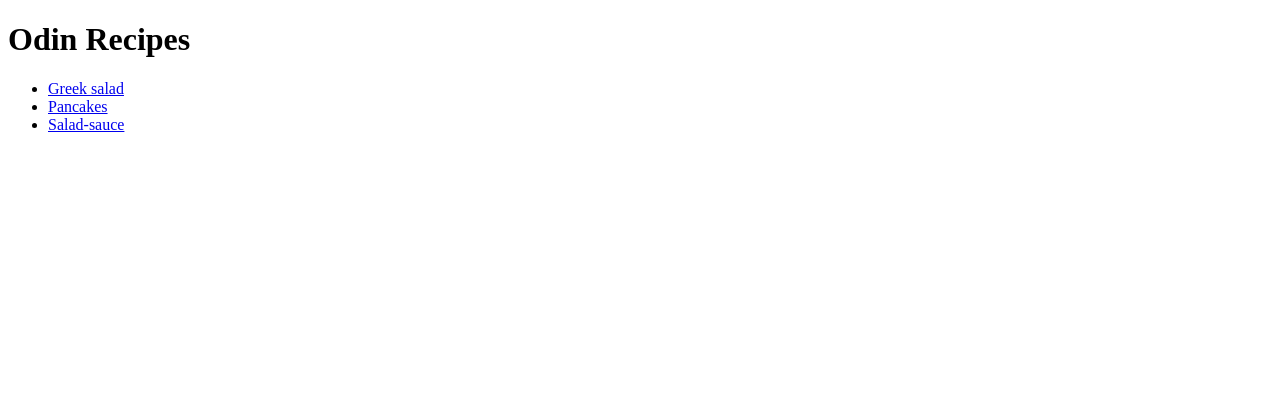
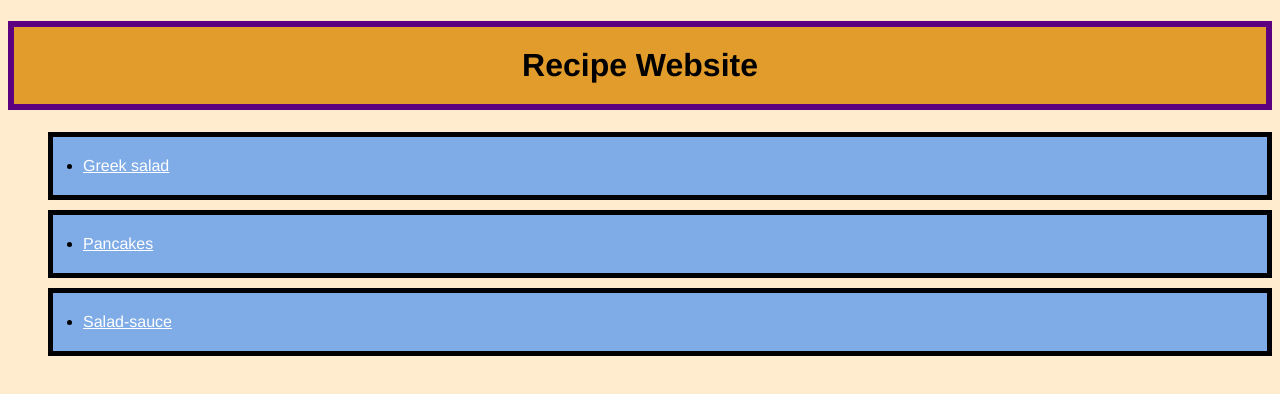
Before and after one commit to TiardoWiechmann/odin-recipes, a plain HTML site: page index.html in a window 1280 px wide. Drawn offline with Linux system fonts and the light colour scheme.

Commit message:
Add css to recipe pages

```diff
--- a/index.html
+++ b/index.html
@@ -3,15 +3,18 @@
     <head>
         <meta charset="UTF-8">
         <title>Recipe website</title>
+        <link rel="stylesheet" href="styles.css">
     </head>
 
     <body>
-        <h1>Odin Recipes</h1>
+        <h1>Recipe Website</h1>
 
         <ul>
-            <li><a href="recipes/greek-salad.html">Greek salad</a></li>
-            <li><a href="recipes/pancakes.html">Pancakes</a></li>
-            <li><a href="recipes/salad-sauce.html">Salad-sauce</a></li>
+            <div>
+                <li><a href="recipes/greek-salad.html">Greek salad</a></li>
+            </div>
+            <div><li><a href="recipes/pancakes.html">Pancakes</a></li></div>
+            <div><li><a href="recipes/salad-sauce.html">Salad-sauce</a></li></div>
         </ul>
     </body>
 </html>
--- /dev/null
+++ b/recipes/styles-recipes.css
@@ -0,0 +1,27 @@
+h1 {
+    background-color: rgb(107, 226, 43);
+    border: 6px solid rgb(92, 0, 128);
+    text-align: center;
+    padding: 20px;
+    font-family:  helvetica, serif;
+    margin: 0 700px;
+}
+
+h2 {
+    background-color: rgb(196, 255, 217);
+    width:200px;
+}
+
+body {
+    background-color: hsla(54, 76%, 53%, 0.5);
+}
+
+img {
+    border: 4px solid yellow;
+    margin-left: 100px;
+}
+
+ul, ol {
+    border: 4px solid green;
+    margin-right: 500px;
+}
--- /dev/null
+++ b/styles.css
@@ -0,0 +1,24 @@
+h1 {
+    background-color: rgb(226, 156, 43);
+    border: 6px solid rgb(92, 0, 128);
+    text-align: center;
+    padding: 20px;
+    font-family:  helvetica, serif;
+}
+
+div {
+    background-color: hsla(214, 100%, 50%, 0.5);
+    padding: 20px 30px;
+    margin-bottom: 10px;
+    border: 5px solid black;
+}
+
+a {
+    color: white;
+    font-family:  helvetica, serif;
+}
+
+
+body {
+    background-color: blanchedalmond;
+}
```
Also changed, not shown: recipes/greek-salad.html (+5 -2 lines), recipes/pancakes.html (+1 -0 lines), recipes/salad-sauce.html (+1 -0 lines), 1 other file.
